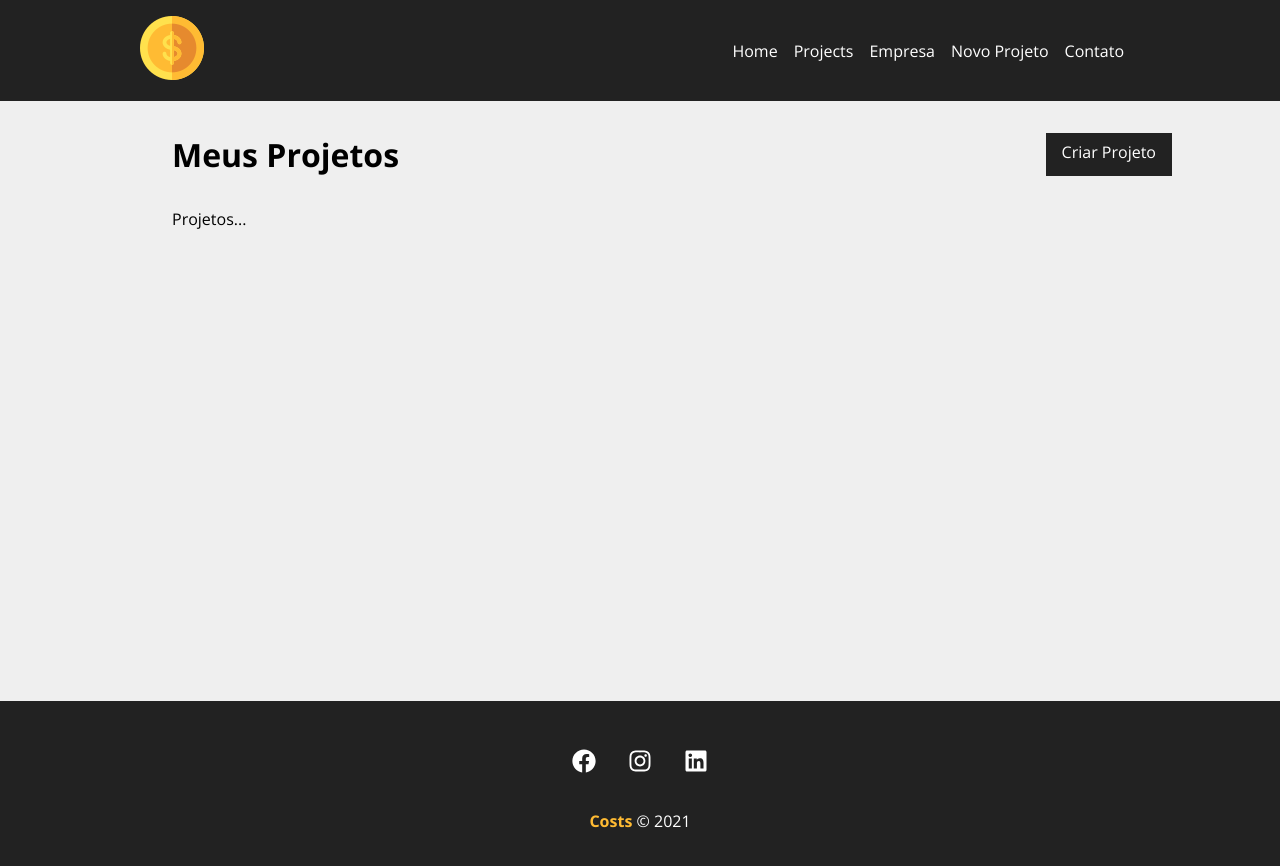
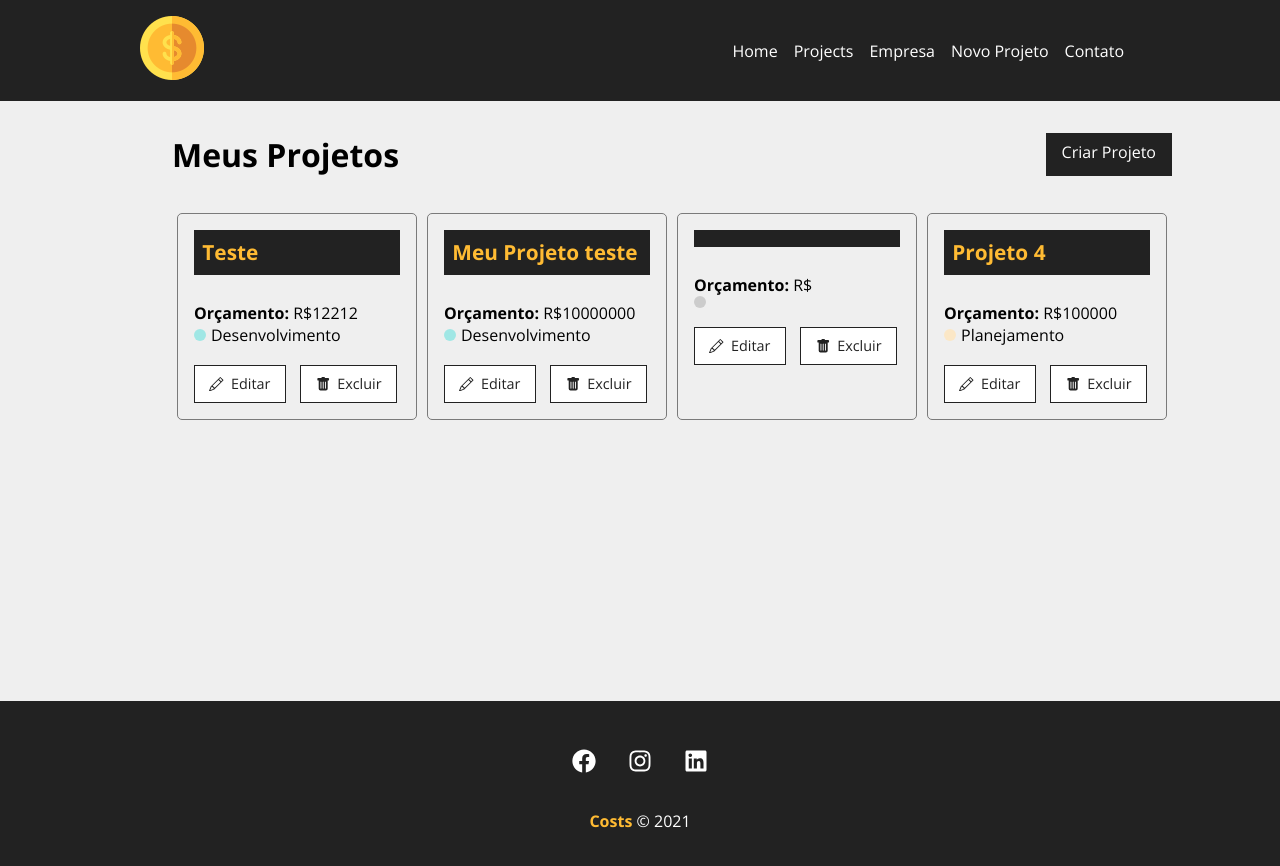
Before and after one commit to augustoabel/costs, a React (Create React App) app: page /projects in a window 1280 px wide. Shown: the top 866 px of the page. Built offline with nearby package versions, Linux system fonts and the light colour scheme; data requests are answered from the project's data file.

Commit message:
#28
Criando componente de loader

```diff
--- a/db.json
+++ b/db.json
@@ -26,6 +26,17 @@
       "cost": 0,
       "service": [],
       "id": 3
+    },
+    {
+      "name": "Projeto 4",
+      "budget": "100000",
+      "category": {
+        "id": "4",
+        "name": "Planejamento"
+      },
+      "cost": 0,
+      "service": [],
+      "id": 4
     }
   ],
   "categories": [
--- /dev/null
+++ b/src/components/layout/Loading.jsx
@@ -0,0 +1,13 @@
+import loading from '../../img/loading.svg'
+
+import styles from './Loading.module.css'
+
+function Loading() {
+    return (
+        <div className={styles.loader_container}>
+            <img className={styles.loader} src={loading} alt="Loading" />
+        </div>
+    )
+}
+
+export default Loading
--- /dev/null
+++ b/src/components/layout/Loading.module.css
@@ -0,0 +1,11 @@
+.loader_container {
+    width: 100%;
+    height: 100%;
+    display: flex;
+    justify-content: center;
+    align-items: center;
+}
+
+.loader {
+    width: 50px;
+}
--- a/src/components/pages/Projects.jsx
+++ b/src/components/pages/Projects.jsx
@@ -1,18 +1,42 @@
 import { useLocation } from 'react-router-dom'
+import { useState, useEffect } from 'react'
 
 import Message from '../layout/Message.jsx'
 import Container from '../layout/Container.jsx'
+import Loading from '../layout/Loading.jsx'
 import LinkButton from '../layout/LinkButton.jsx'
+import ProjectCard from '../project/ProjectCard.jsx'
 
 import styles from './Projects.module.css'
 
 function Projects() {
+
+    const [projects, setProjects] = useState([])
+    const [removeLoading, setRemoveLoading] = useState(false)
 
     const location = useLocation()
     let message = ''
     if (location.state) {
         message = location.state.message
     }
+
+    useEffect(() => {
+        setTimeout(
+            () => {
+            fetch('http://localhost:5000/projects',{
+                method: 'GET',
+                headers: { 'Content-Type': 'application/json',
+            },
+        })
+        .then((resp) => resp.json())
+        .then((data) => {
+            console.log(data)
+            setProjects(data)
+            setRemoveLoading(true)
+        })
+        .catch((err) => console.log(err))
+    }, 300)
+    }, [])
 
     return (
         <div className={styles.project_container}>
@@ -22,7 +46,19 @@
                 </div>
             {message && <Message type="success" msg={message} />}
             <Container customClass="start">
-                    <p>Projetos...</p>
+                    {projects.length > 0 &&
+                    projects.map((project)=>
+                    <ProjectCard
+                        id={project.id}
+                        name={project.name}
+                        budget={project.budget}
+                        category={project?.category?.name}
+                        key={project.key}
+                        /> )}
+                    {!removeLoading && <Loading />}
+                    {!removeLoading && projects.length === 0 && (
+                        <p>Não há projetos cadastrados!</p>
+                    )}
             </Container>
         </div>
     )
--- /dev/null
+++ b/src/components/project/ProjectCard.jsx
@@ -0,0 +1,28 @@
+import { Link } from 'react-router-dom'
+import styles from './ProjectCard.module.css'
+
+import { BsPencil, BsFillTrashFill } from 'react-icons/bs'
+
+function ProjectCard({id, name, budget, handleRemove, category}) {
+    return (
+        <div className={styles.project_card}>
+            <h4>{name}</h4>
+            <p>
+                <span>Orçamento:</span> R${budget}
+            </p>
+            <p className={styles.category_text}>
+                <span className={`${styles[category?.toLowerCase()]}`}> </span> {category}
+            </p>
+            <div className={styles.project_card_actions}>
+                <Link to="/">
+                    <BsPencil /> Editar
+                </Link>
+                <button>
+                    <BsFillTrashFill /> Excluir
+                </button>
+            </div>
+        </div>
+    )
+}
+
+export default ProjectCard
--- /dev/null
+++ b/src/components/project/ProjectCard.module.css
@@ -0,0 +1,79 @@
+.project_card {
+    padding: 1em;
+    border: 1px solid #7a7a7a;
+    border-radius: 5px;
+    width: 24%;
+    margin: 0.5%;
+}
+
+.project_card h4 {
+    background-color: #222;
+    color: #ffbb33;
+    padding: 0.4em;
+    margin-bottom: 1.3em;
+    font-size: 1.3em;
+}
+
+.project_card p span {
+    font-weight: bold;
+}
+
+.category_text {
+    display: flex;
+    align-items: center;
+}
+
+.category_text span {
+    display: block;
+    width: 12px;
+    height:  12px;
+    border-radius: 50%;
+    background-color: #ccc;
+    margin-right: 5px;
+}
+
+.category_text .infra {
+    background-color: #ffaebc;
+}
+.category_text .desenvolvimento {
+    background-color: #a0e7e5;
+}
+.category_text .design {
+    background-color: #b4f8c8;
+}
+.category_text .planejamento {
+    background-color: #fbe7c6;
+}
+
+.project_card_actions {
+    margin-top: 1.2em;
+    display: flex;
+    align-items: center;
+}
+
+.project_card_actions a,
+.project_card_actions button {
+    text-decoration: none;
+    border: none;
+    background-color: #fff;
+    color: #222;
+    font-size: 0.9em;
+    padding: 0.6em 1em;
+    cursor: pointer;
+    margin-right:  1em;
+    border: 1px solid #222;
+    display: flex;
+    align-items: center;
+    justify-content: center;
+    transition: 0.5s;
+}
+
+.project_card_actions svg {
+    margin-right: .5em;
+}
+
+.project_card_actions a:hover,
+.project_card_actions button:hover {
+    background-color: #222;
+    color: #ffbb33;
+}
```
